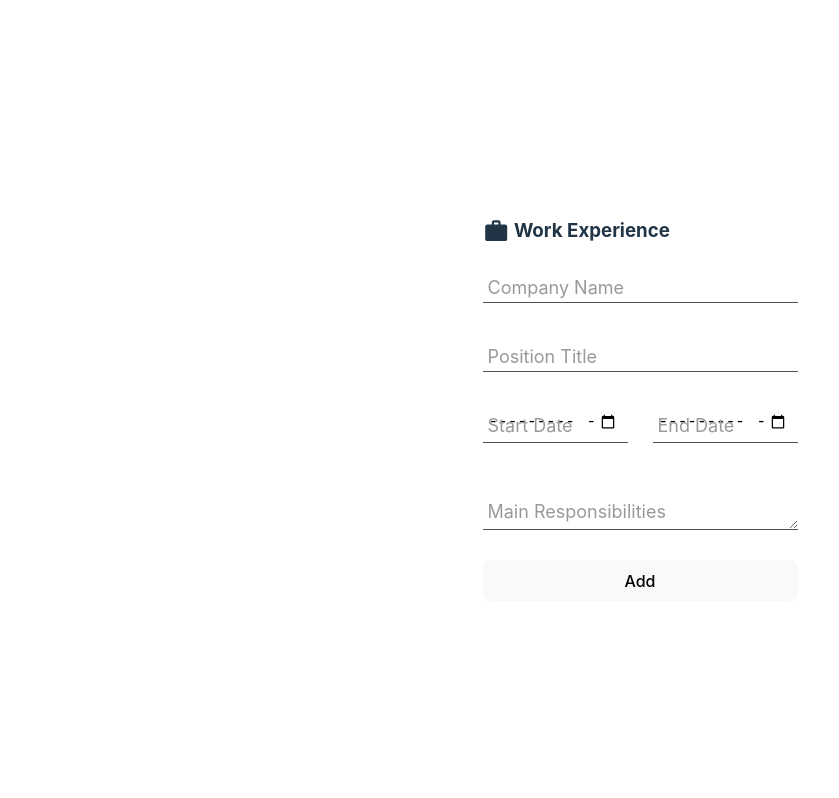
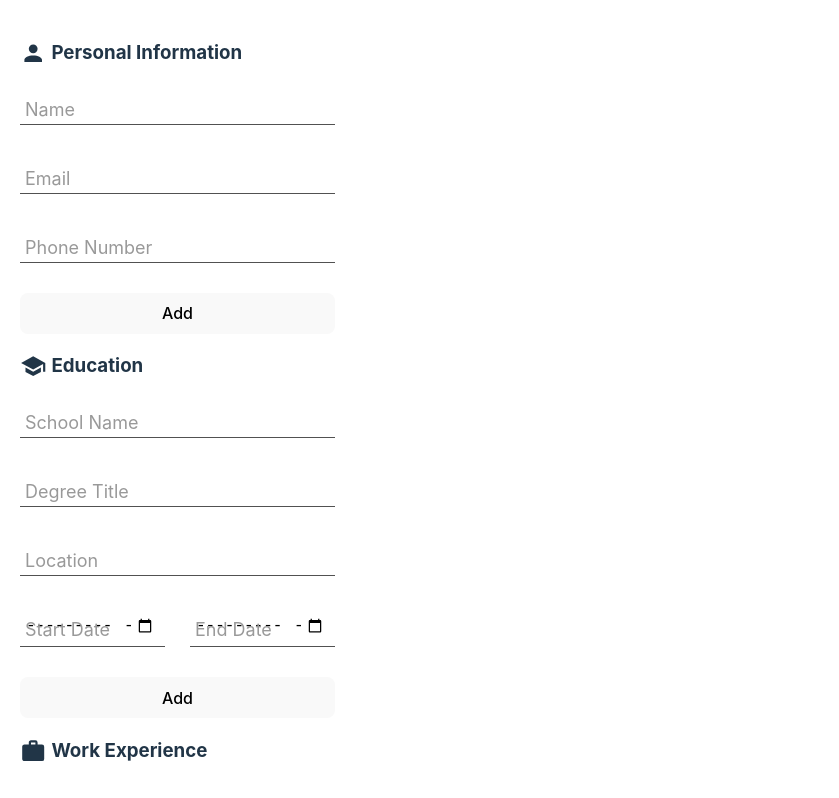
Before and after one commit to Mohamedsayhii/cv-application, a React (Vite) app: page / in a window 1280 px wide. Shown: the top 798 px of the page, without its empty margins (0-839 px from the left). Built offline with nearby package versions, Linux system fonts and the light colour scheme.

Commit message:
Create sidebar component

```diff
--- a/src/components/Sidebar.jsx
+++ b/src/components/Sidebar.jsx
@@ -0,0 +1,13 @@
+import PersonalForm from './PersonalForm.jsx';
+import EducationForm from './EducationForm.jsx';
+import ExperienceForm from './ExperienceForm.jsx';
+
+export default function Sidebar() {
+	return (
+		<div className='sidebar'>
+			<PersonalForm />
+			<EducationForm />
+			<ExperienceForm />
+		</div>
+	);
+}
--- a/src/index.css
+++ b/src/index.css
@@ -23,9 +23,9 @@ a:hover {
 }
 
 body {
-	margin: 0;
+	margin: 20px;
 	display: flex;
-	justify-content: center;
+
 	place-items: center;
 	min-width: 320px;
 	min-height: 100vh;
--- a/src/main.jsx
+++ b/src/main.jsx
@@ -1,10 +1,10 @@
 import { StrictMode } from 'react';
 import { createRoot } from 'react-dom/client';
 import './index.css';
-import ExperienceForm from './components/ExperienceForm.jsx';
+import Sidebar from './components/Sidebar';
 
 createRoot(document.getElementById('root')).render(
 	<StrictMode>
-		<ExperienceForm />
+		<Sidebar />
 	</StrictMode>
 );
--- a/src/styles/Sidebar.css
+++ b/src/styles/Sidebar.css
@@ -0,0 +1,4 @@
+.sidebar {
+	display: flex;
+	flex-direction: column;
+}
```
